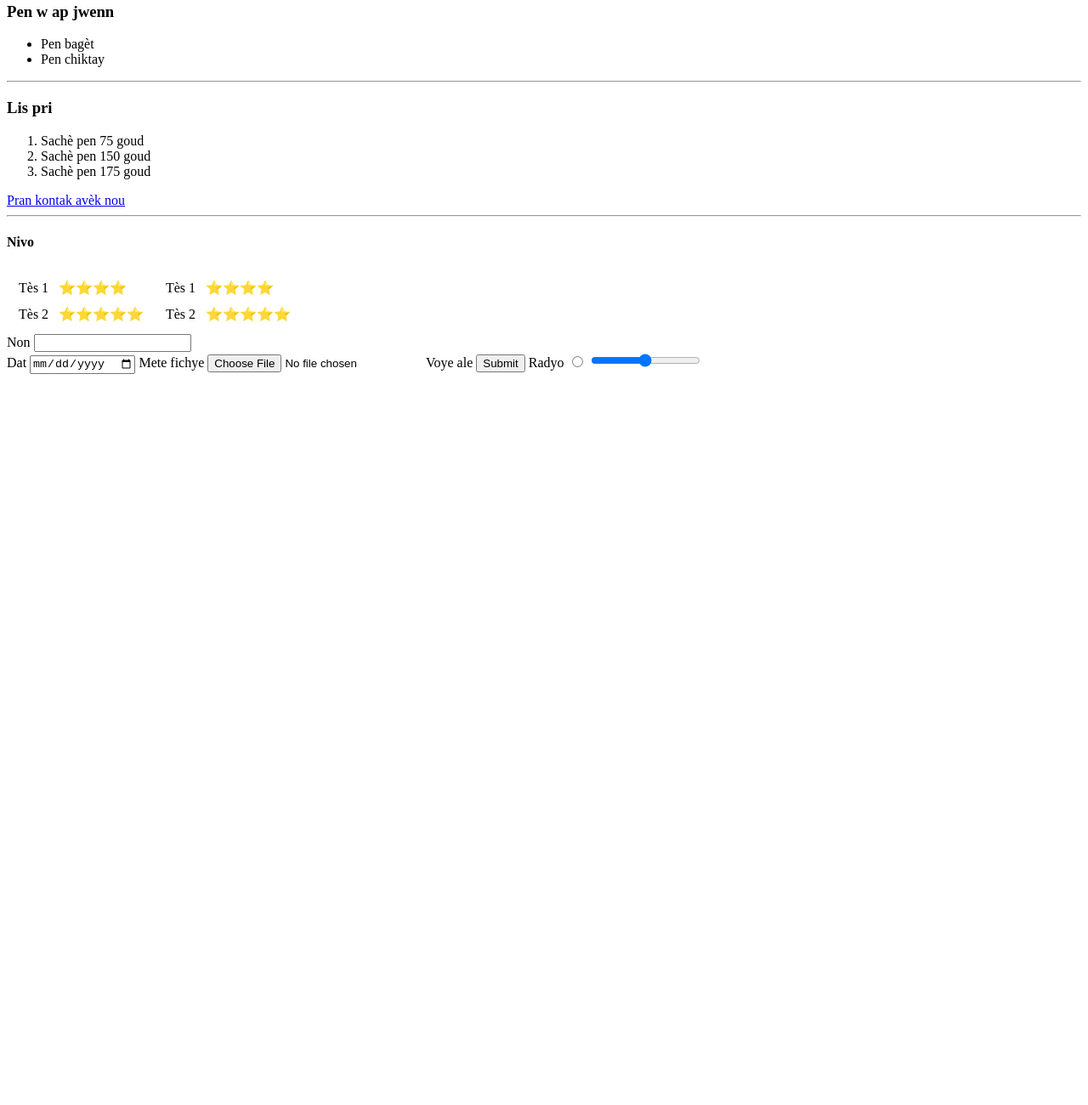
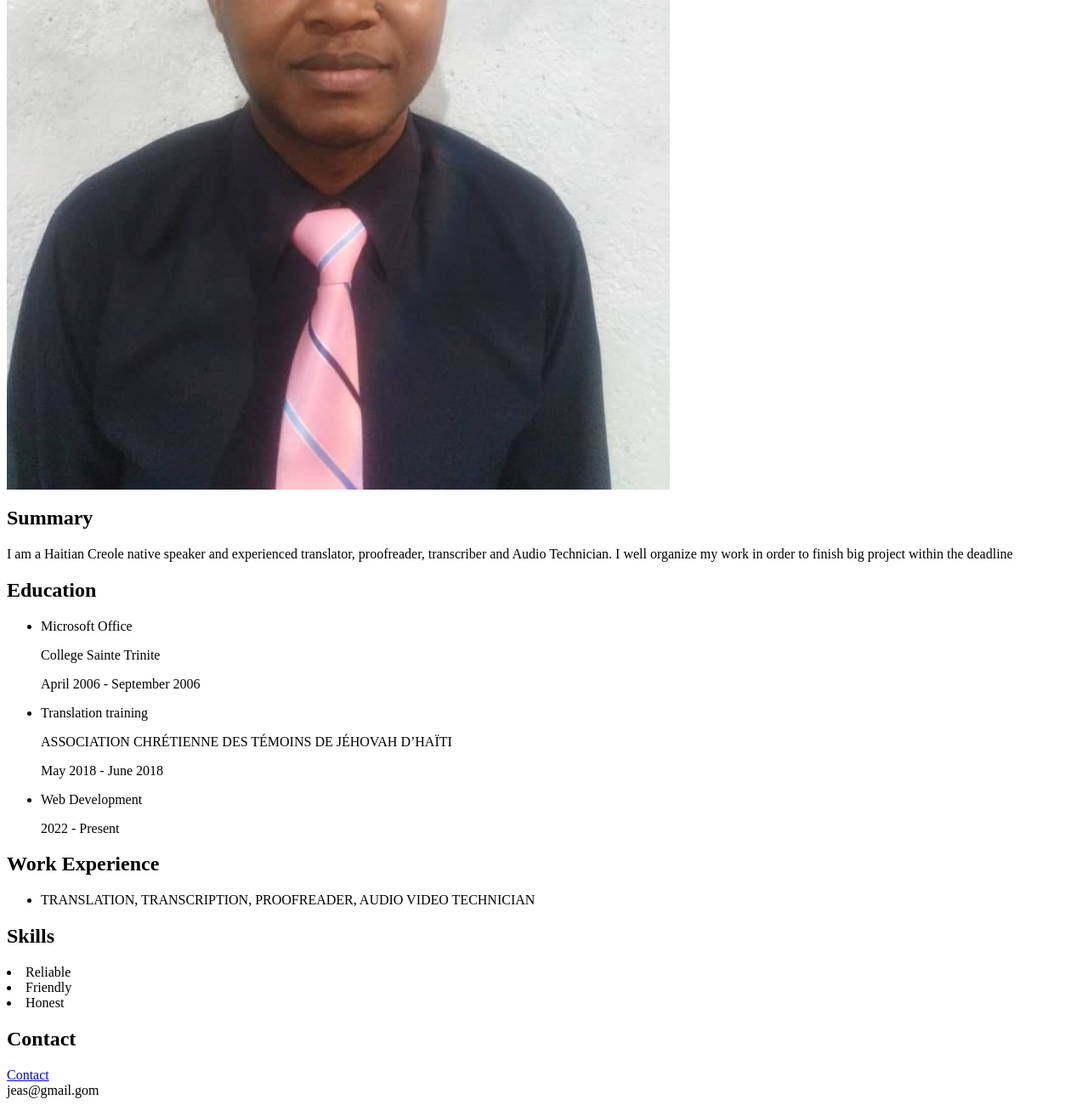
Before and after one commit to Jeankesler/pen, a plain HTML site: page index.html in a window 1280 px wide. Shown: the part 570-1870 px from the top of the page at 85% size. Before the commit the page ends 1018 px from the top, so only its background shows below. Drawn offline with Linux system fonts and the light colour scheme.

Commit message:
Add files via upload

```diff
--- a/index.html
+++ b/index.html
@@ -1,69 +1,36 @@
-<!DOCTYPE html>
-<html lang="en" dir="ltr">
-  <head>
-    <meta charset="utf-8">
-    <title>Kesler's Personal Site</title>
-  </head>
-    <body>
-      <table cellspacing="20">
-        <tr>
-          <td><img src="Logo.png" alt="Pen"></td>
-          <td><h1>Le pain de maison<p><em>Bon pen<strong> nou ka kòmande</strong></em></p>
-        <p>Nan anpil peyi, <a href="https://fr.wikipedia.org/wiki/Pain">pen</a> se manje yo plis manje.</p>
-        <hr></h1></td>
-        </tr>
-      </table>
-          <h3>Pen w ap jwenn</h3>
-    <ul>
-      <li>Pen bagèt</a></li>
-      <li>Pen chiktay</li>
-    </ul>
-    <hr>
-    <h3>Lis pri</h3>
-    <ol>
-      <li>Sachè pen 75 goud</li>
-      <li>Sachè pen 150 goud</li>
-      <li>Sachè pen 175 goud</li>
-    </ol>
-    <a href="Contact me.html">Pran kontak avèk nou</a>
-    <hr>
-    <h4>Nivo</h4>
-    <table>
-      <td><table cellspacing=10">
-        <tr>
-          <td>Tès 1</td>
-          <td>⭐⭐⭐⭐</td>
-          <tr>
-            <td>Tès 2</td>
-            <td>⭐⭐⭐⭐⭐</td>
-          </tr>
-        </tr>
-      </table></td>
-      <td><table cellspacing=10">
-        <tr>
-          <td>Tès 1</td>
-          <td>⭐⭐⭐⭐</td>
-          <tr>
-            <td>Tès 2</td>
-            <td>⭐⭐⭐⭐⭐</td>
-          </tr>
-        </tr>
-      </table></td>
-    </table>
-    <form class="" action="index.html" method="post">
-      <label for="">Non</label>
-    <input type="text" name="" value="">
-        </form>
-        <form class="" action="index.html" method="post">
-          <label for="">Dat</label>
-          <input type="date" name="" value="">
-          <label for="">Mete fichye</label>
-          <input type="file" name="" value="">
-          <label for="">Voye ale</label>
-          <input type="submit" name="">
-          <label for="">Radyo</label>
-          <input type="radio" name="" value="">
-          <input type="range" name="" value="">
-        </form>
-  </body>
-</html>
+!<!DOCTYPE html>
+<h1>Jean Kesler</h1>
+<body>
+  <img src="image.png.jpeg" alt="image">
+  <h2>Summary</h2>
+  <p>I am a Haitian Creole native speaker and experienced translator, proofreader,
+transcriber and Audio Technician. I well organize my work in order to finish big
+project within the deadline</p>
+
+  <h2>Education</h2>
+  <ul>
+    <li>Microsoft Office</li>
+    <p>College Sainte Trinite</p>
+    <p>April 2006 - September 2006</p>
+    <li>Translation training</li>
+    <p>ASSOCIATION CHRÉTIENNE DES TÉMOINS DE JÉHOVAH D’HAÏTI</p>
+    <p>May 2018 - June 2018</p>
+    <li>Web Development</li>
+    <p>2022 - Present</p>
+  </ul>
+
+  <h2>Work Experience</h2>
+  <ul>
+    <li>TRANSLATION, TRANSCRIPTION, PROOFREADER, AUDIO VIDEO
+TECHNICIAN</li>
+  </ul>
+
+  <h2>Skills</h2>
+  <li>Reliable</li>
+  <li>Friendly</li>
+  <li>Honest</li>
+
+  <h2>Contact</h2>
+<a href="contact.html">Contact</a>
+ <footer>jeas@gmail.gom</footer>
+</body>
```
Also changed, not shown: contact.html (added, +8 -0 lines), image.png.jpeg (added).
